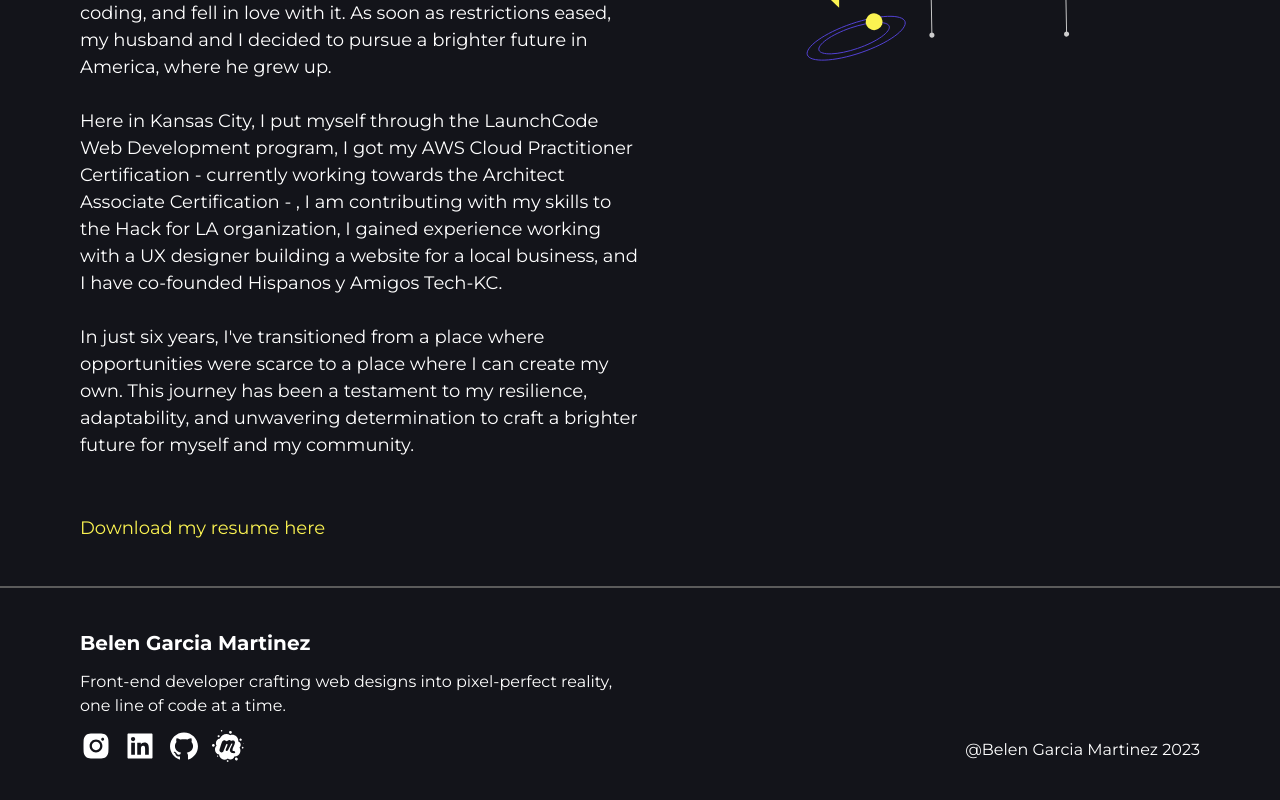
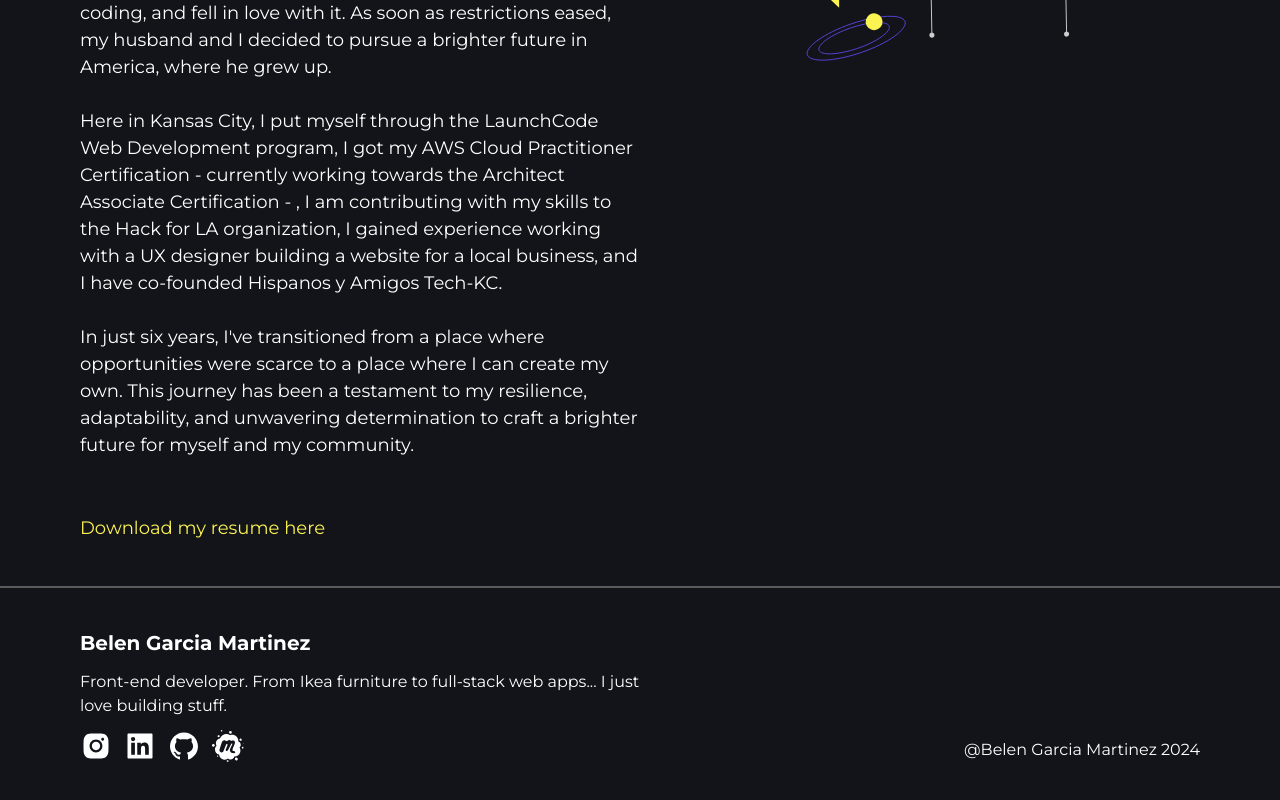
Before and after one commit to 93Belen/portfolio, a Next.js app: page /belengm/about in a window 1280 px wide. Shown: the part 944-1744 px from the top of the page. Built offline with nearby package versions, Linux system fonts and the light colour scheme.

Commit message:
changed footer

```diff
--- a/app/components/Footer.tsx
+++ b/app/components/Footer.tsx
@@ -5,7 +5,7 @@ export default function Footer(){
     return (
         <section className='bg-black text-white py-[40px] px-[24px] md:px-[80px] flex flex-col gap-[12px] border-t-2 border-t-[#5B5B5B] mt-7 w-screen ml-[-24px] md:ml-[-80px]'>
             <h2 className='font-bold text-md'>Belen Garcia Martinez</h2>
-            <p className='text-sm md:max-w-[80%] lg:max-w-[50%] md:text-[1rem]'>Front-end developer crafting web designs into pixel-perfect reality, one line of code at a time.</p>
+            <p className='text-sm md:max-w-[80%] lg:max-w-[50%] md:text-[1rem]'>Front-end developer. From Ikea furniture to full-stack web apps... I just love building stuff.</p>
             <div className='flex flex-row justify-between'>
                 <div className='flex flex-row gap-[0.75rem]'>
                     <Link target='_blank' href='https://www.instagram.com/evil_belencita/'><AiFillInstagram className='text-[2rem]'/></Link>
@@ -13,7 +13,7 @@ export default function Footer(){
                     <Link target='_blank' href='https://github.com/93Belen'><AiFillGithub className='text-[2rem]' /></Link>
                     <Link target='_blank' href='https://www.meetup.com/hispanos-y-amigos-tech-kc/'><FaMeetup className='text-[2rem]' /></Link>
                 </div>
-            <p className='hidden md:block justify-self-end self-end'>@Belen Garcia Martinez 2023</p>
+            <p className='hidden md:block justify-self-end self-end'>@Belen Garcia Martinez 2024</p>
             </div>
         </section>
     )
```
